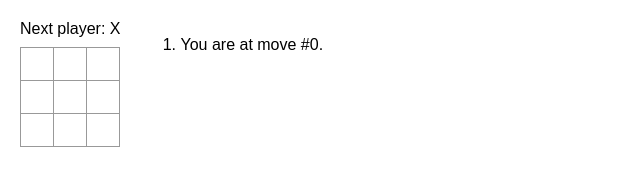
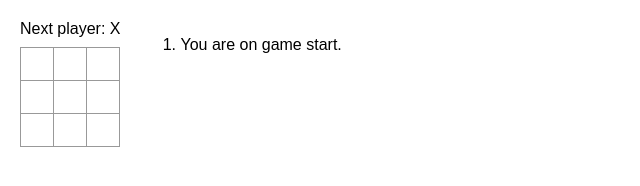
Before and after one commit to numbersanalyst/tic-tac-toe, a Gatsby site: page / in a window 1280 px wide. Shown: the full height of the page, 0-640 px from the left. Built offline with nearby package versions, Linux system fonts and the light colour scheme; Gatsby itself is replaced by a stand-in of ours.

Commit message:
Update history log.

```diff
--- a/src/pages/App.js
+++ b/src/pages/App.js
@@ -67,7 +67,7 @@ export default function Game() {
     const nextHistory = [...history.slice(0, currentMove + 1), nextSquares];
     setHistory(nextHistory);
     setCurrentMove(nextHistory.length - 1);
-    if (currentMove === 9) {gameEnd = true;}
+    if (currentMove === 9) { gameEnd = true; }
   }
 
   function jumpTo(nextMove) {
@@ -82,12 +82,12 @@ export default function Game() {
       description = "Back to game start.";
     }
 
-
     if (move !== currentMove) {
       listElement = (<button onClick={() => jumpTo(move)}>{description}</button>);
     }
     else {
-      description = `You are at move #${move}.`;
+      if (move > 0) { description = `You are at move #${move}.`; }
+      else { description = "You are on game start.";}
       listElement = (<p>{description}</p>);
     }
 
```
